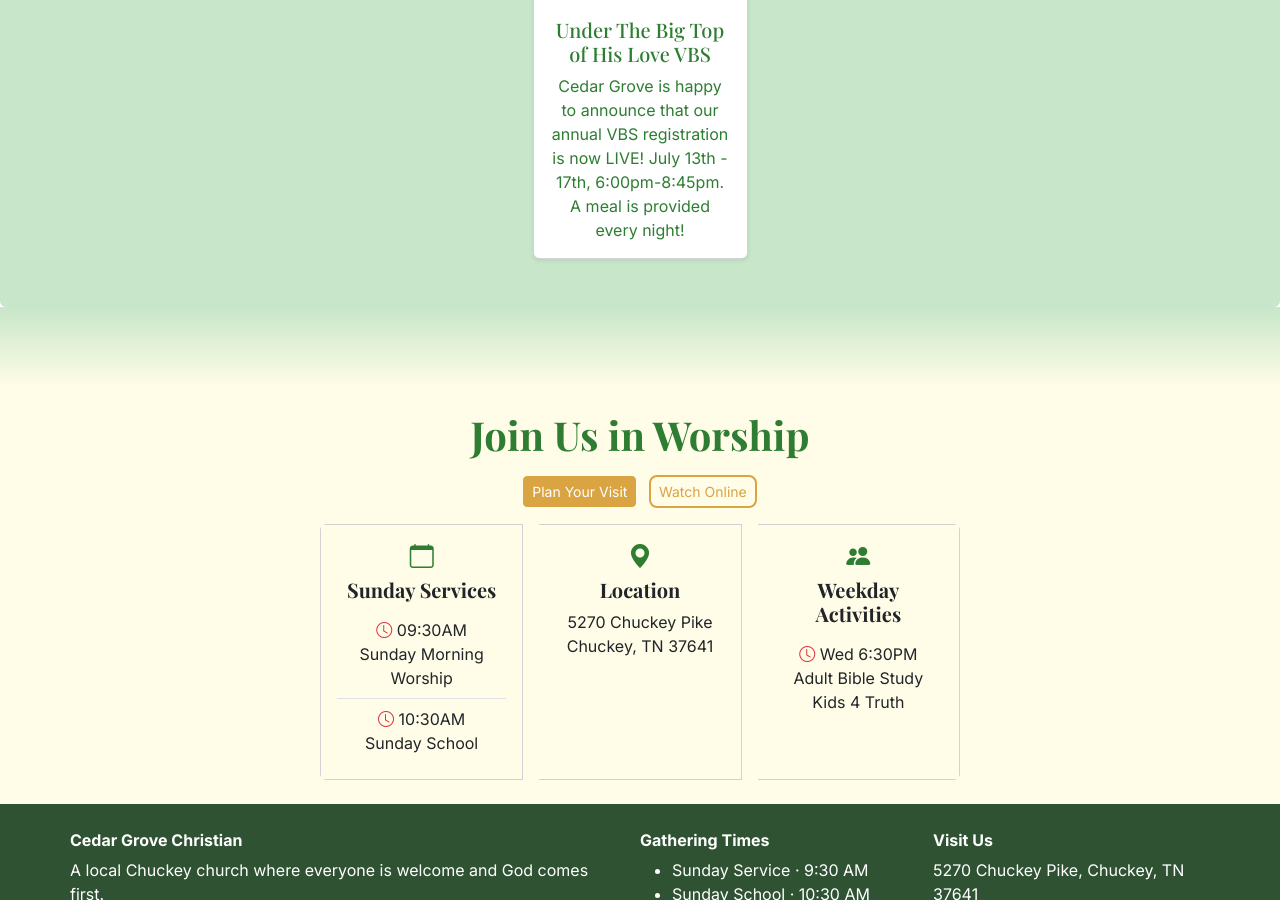
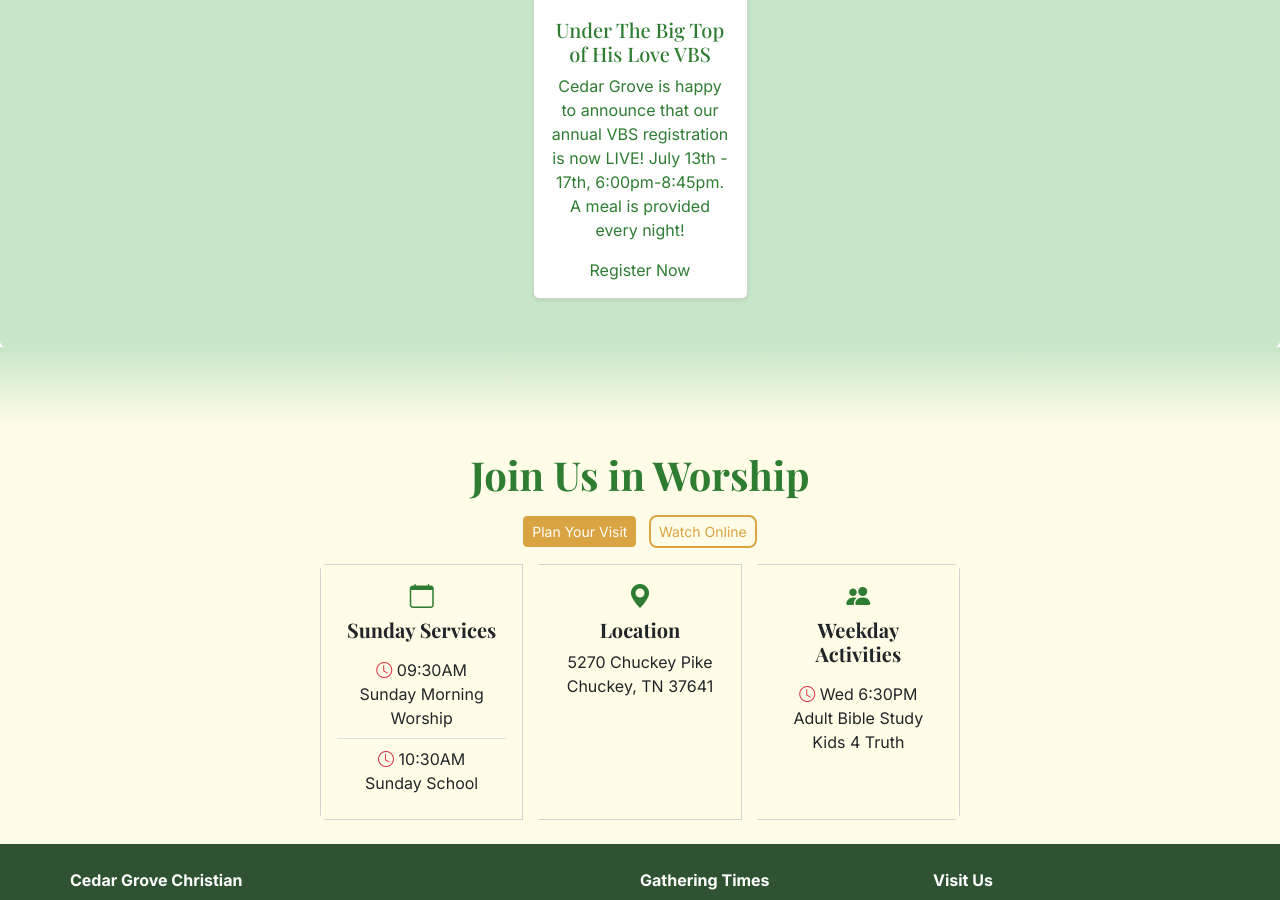
Before and after one commit to cedargrovechristian/cedargrovechristian.github.io, a Jekyll site: the page built from index.html, in a window 1280 px wide and 900 px high, scrolled down 2497 px. Built offline with Jekyll 4.4.1, drawn with Linux system fonts in a browser that asks for light colours.

Commit message:
Update events-cards.html

```diff
--- a/_includes/events-cards.html
+++ b/_includes/events-cards.html
@@ -41,7 +41,11 @@
   {% if upcoming.size > 0 %}
     <div class="d-flex flex-wrap justify-content-center gap-4">
       {% for event in upcoming %}
-        <div class="card shadow-sm" style="max-width: 215px; color:#2e7d32;">
+        {% if event.link %}
+          <a class="card event-card-link shadow-sm" href="{{ event.link | relative_url }}" style="max-width: 215px; color:#2e7d32;">
+        {% else %}
+          <div class="card shadow-sm" style="max-width: 215px; color:#2e7d32;">
+        {% endif %}
           {% if event.image %}
              <div class="event-image">
             <img src="{{ event.image | relative_url }}"
@@ -56,8 +60,15 @@
             </p>
             <h5 class="card-title">{{ event.title }}</h5>
             <p class="card-text">{{ event.description }}</p>
+            {% if event.link %}
+              <span class="event-card-cta">Register Now</span>
+            {% endif %}
           </div>
-        </div>
+        {% if event.link %}
+          </a>
+        {% else %}
+          </div>
+        {% endif %}
       {% endfor %}
     </div>
   {% else %}
```
